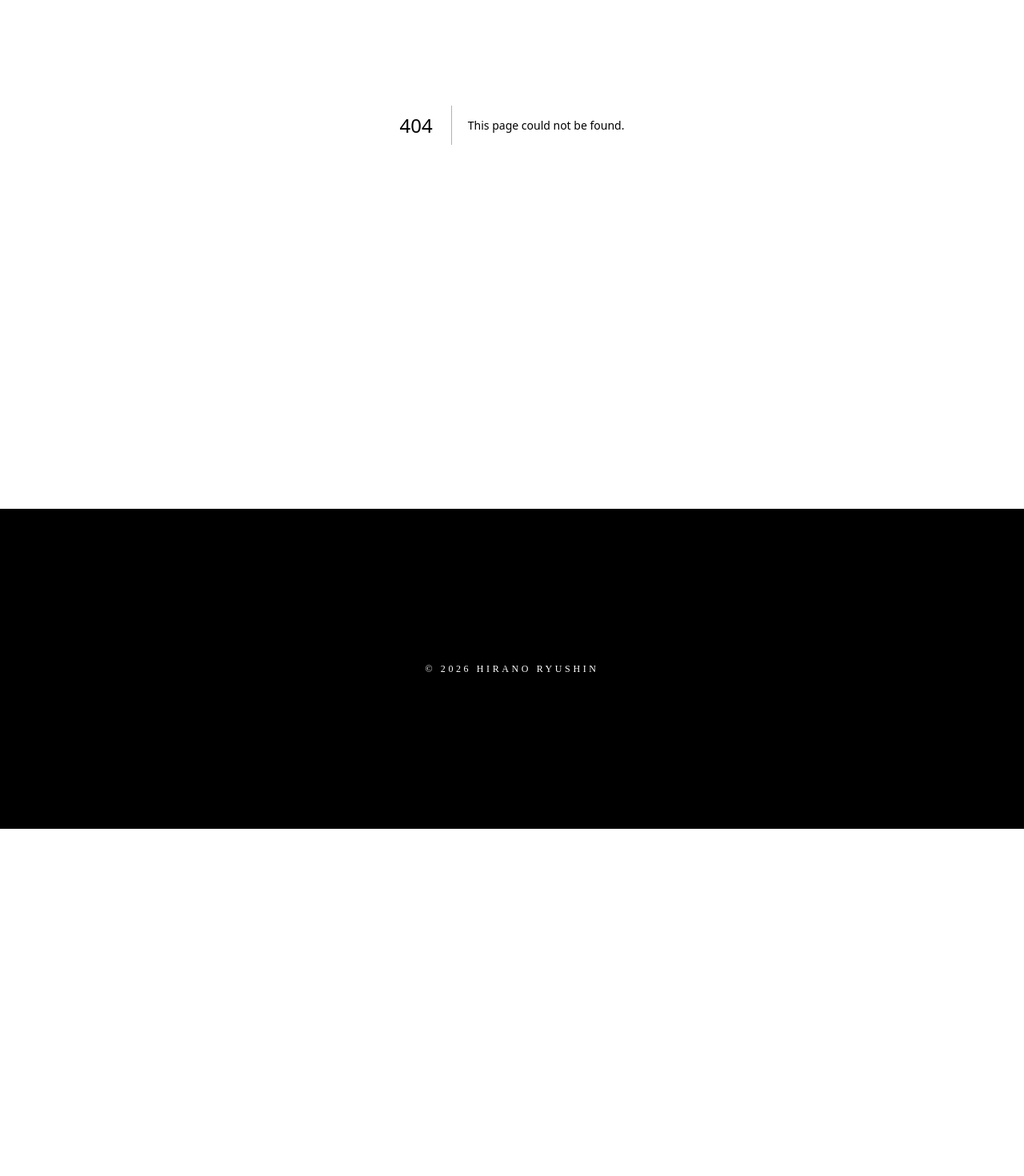
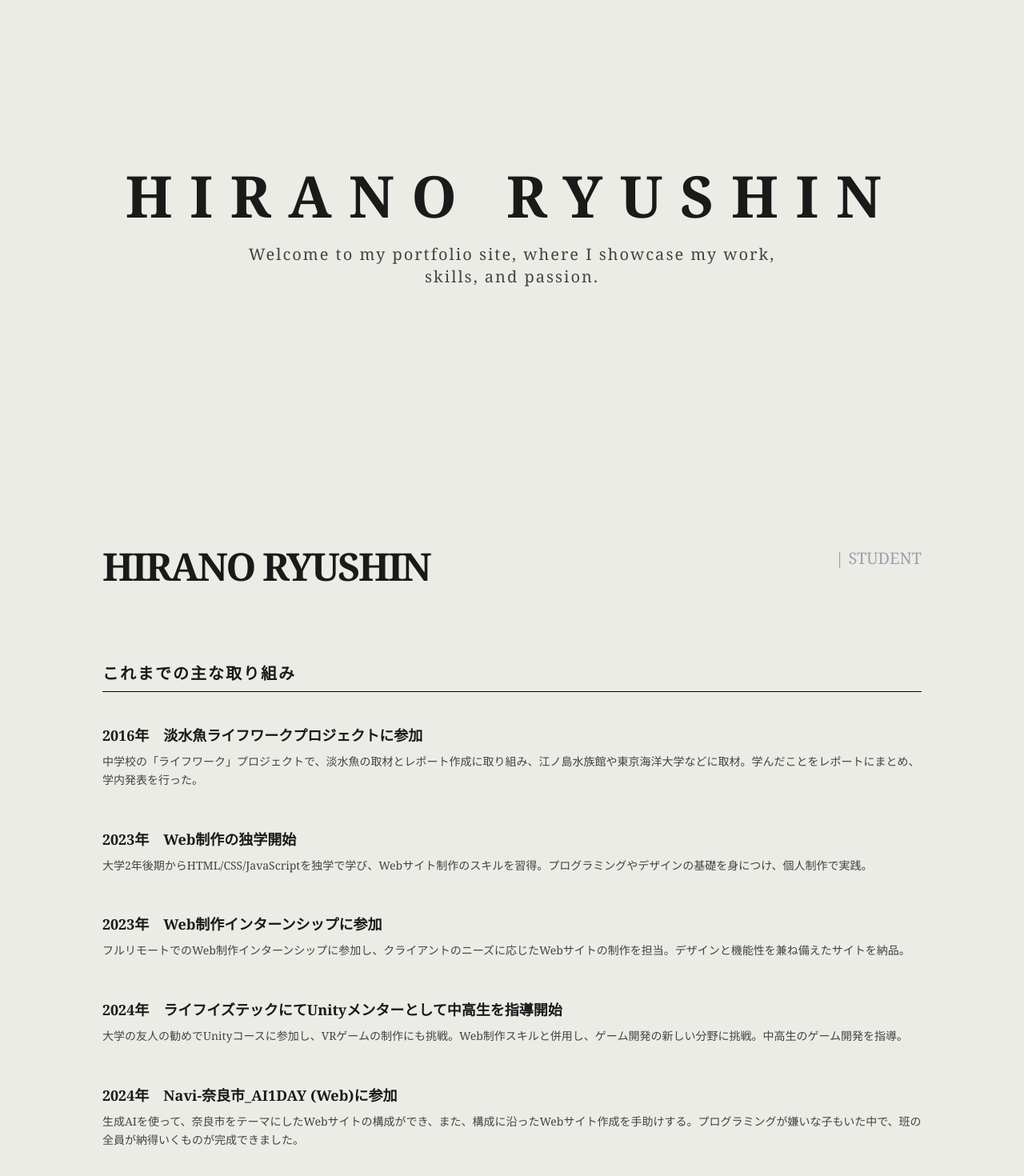
Before and after one commit to h-ryushin/my-portfolio, a Next.js app: page /about in a window 1280 px wide. Before the commit this address had no page. Shown: the part 244-1714 px from the top of the page at 80% size. Before the commit the page ends 1280 px from the top, so only its background shows below. Built offline with nearby package versions, Linux system fonts and the light colour scheme.

Commit message:
aboutページ簡略的に

```diff
--- /dev/null
+++ b/app/about/page.tsx
@@ -0,0 +1,90 @@
+import React from 'react'
+
+// データベースのような役割をするデータ群
+const TIMELINE_DATA = [
+    { year: "2016年", title: "淡水魚ライフワークプロジェクトに参加", desc: "中学校の「ライフワーク」プロジェクトで、淡水魚の取材とレポート作成に取り組み、江ノ島水族館や東京海洋大学などに取材。学んだことをレポートにまとめ、学内発表を行った。" },
+    { year: "2023年", title: "Web制作の独学開始", desc: "大学2年後期からHTML/CSS/JavaScriptを独学で学び、Webサイト制作のスキルを習得。プログラミングやデザインの基礎を身につけ、個人制作で実践。" },
+    { year: "2023年", title: "Web制作インターンシップに参加", desc: "フルリモートでのWeb制作インターンシップに参加し、クライアントのニーズに応じたWebサイトの制作を担当。デザインと機能性を兼ね備えたサイトを納品。" },
+    { year: "2024年", title: "ライフイズテックにてUnityメンターとして中高生を指導開始", desc: "大学の友人の勧めでUnityコースに参加し、VRゲームの制作にも挑戦。Web制作スキルと併用し、ゲーム開発の新しい分野に挑戦。中高生のゲーム開発を指導。" },
+    { year: "2024年", title: "Navi-奈良市_AI1DAY (Web)に参加", desc: "生成AIを使って、奈良市をテーマにしたWebサイトの構成ができ、また、構成に沿ったWebサイト作成を手助けする。プログラミングが嫌いな子もいた中で、班の全員が納得いくものが完成できました。" },
+];
+
+const SKILLS_DATA = [
+    { name: "Python", level: "初級", desc: "学校などで習ったことができる" },
+    { name: "JavaScript", level: "初級", desc: "簡単なアニメーションを追加できる" },
+    { name: "HTML/CSS", level: "中級", desc: "Webサイトを依頼されてつくったことがある　中高生向け指導経験あり" },
+    { name: "React", level: "初級", desc: "このWebサイトを作成" },
+    { name: "Unity", level: "中級", desc: "2D・3Dゲームの基礎制作が可能　中高生向け指導経験あり" },
+    { name: "Git/GitHub", level: "中級", desc: "基本的なバージョン管理、チームコラボレーションが可能　チーム開発経験あり" },
+];
+
+const EDUCATION_DATA = [
+    { date: "2015年4月", event: "愛知教育大学附属岡崎中学校　入学" },
+    { date: "2018年3月", event: "愛知教育大学附属岡崎中学校　卒業" },
+    { date: "2018年4月", event: "私立名城大学附属高校　入学" },
+    { date: "2021年3月", event: "私立名城大学附属高校　卒業" },
+    { date: "2022年4月", event: "名城大学情報工学部情報工学科　入学" },
+    { date: "2026年3月", event: "名城大学情報工学部情報工学科　卒業予定" },
+];
+export default function AboutPage() {
+    return (
+        <main className="min-h-screen bg-[#EBECE6] text-[#1a1a1a] font-serif px-8 md:px-12 py-32">
+            <section className="w-full h-screen flex flex-col items-center justify-center px-12 text-center">
+                <h1 className="text-5xl md:text-7xl font-bold tracking-[0.3em] mb-6">
+                    HIRANO RYUSHIN
+                </h1>
+                <p className="text-lg md:text-xl opacity-80 max-w-2xl tracking-widest">
+                    Welcome to my portfolio site, where I showcase my work, skills, and passion.
+                </p>
+            </section>
+            <div className="max-w-5xl mx-auto mt-0">
+                {/* --- 名前セクション --- */}
+                <section className="flex justify-between items-start mb-20">
+                    <div>
+                        <h1 className="text-5xl font-bold tracking-tighter mb-4">HIRANO RYUSHIN</h1>
+                    </div>
+                    <p className="text-xl text-gray-400">| STUDENT</p>
+                </section>
+
+                {/* --- 取り組みセクション --- */}
+                <section className="mb-24">
+                    <h2 className="text-xl font-bold border-b border-black pb-2 mb-10 uppercase tracking-widest">これまでの主な取り組み</h2>
+                    <div className="space-y-12">
+                        {TIMELINE_DATA.map((item, i) => (
+                            <div key={i} className="group">
+                                <h3 className="text-lg font-bold mb-2 ">{item.year}　{item.title}</h3>
+                                <p className="text-sm leading-relaxed opacity-80">{item.desc}</p>
+                            </div>
+                        ))}
+                    </div>
+                </section>
+
+                {/* --- スキルセクション --- */}
+                <section className="mb-24">
+                    <h2 className="text-xl font-bold border-b border-black pb-2 mb-8 uppercase tracking-widest">スキル</h2>
+                    <ul className="space-y-4">
+                        {SKILLS_DATA.map((skill, i) => (
+                            <li key={i} className="text-sm">
+                                <span className="font-bold">{skill.name}（{skill.level}）：</span>
+                                <span className="opacity-80">{skill.desc}</span>
+                            </li>
+                        ))}
+                    </ul>
+                </section>
+
+                {/* --- 学歴セクション --- */}
+                <section className="mb-24">
+                    <h2 className="text-xl font-bold border-b border-black pb-2 mb-8 uppercase tracking-widest">学歴</h2>
+                    <div className="space-y-3 text-sm">
+                        {EDUCATION_DATA.map((edu, i) => (
+                            <div key={i} className="grid grid-cols-[140px_1fr]">
+                                <span className="opacity-60">{edu.date}</span>
+                                <span>{edu.event}</span>
+                            </div>
+                        ))}
+                    </div>
+                </section>
+            </div>
+        </main>
+    );
+}
--- a/components/Navbar.tsx
+++ b/components/Navbar.tsx
@@ -21,7 +21,7 @@ export const Navbar = () => {
         {/* 右側のメニュー：大文字・広めの字間 */}
         <nav className="flex gap-12 text-xs font-light tracking-[0.2em] text-gray-600">
           <Link href="#projects" className="hover:text-black transition-colors">WORKS</Link>
-          <Link href="#about" className="hover:text-black transition-colors">ABOUT</Link>
+          <Link href="/about" className="hover:text-black transition-colors">ABOUT</Link>
           <Link href="#contact" className="hover:text-black transition-colors">CONTACT</Link>
         </nav>
       </div>
```
